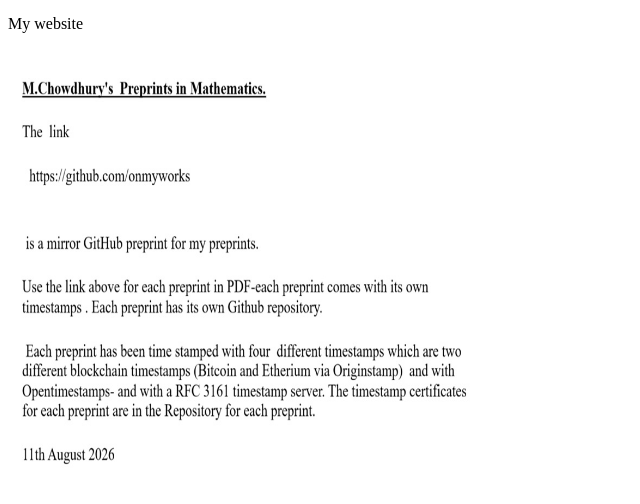
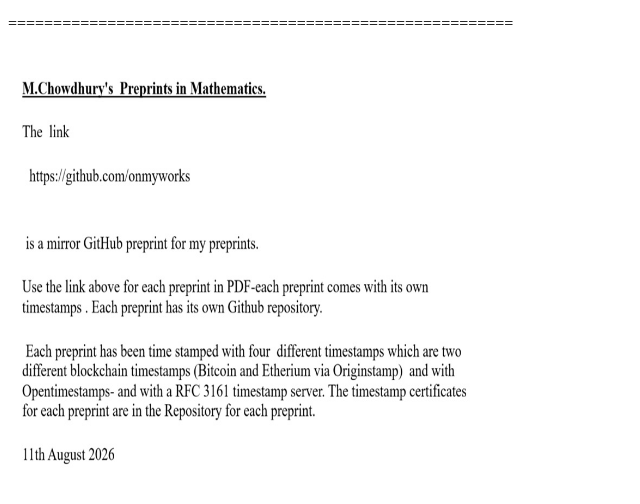
Before and after one commit to onmyworks/2026, a plain HTML site: page index.html in a window 1280 px wide. Shown: the whole page, without its empty margins (0-640 px from the left). Drawn offline with Linux system fonts and the light colour scheme.

Commit message:
Update index.html

```diff
--- a/index.html
+++ b/index.html
@@ -12,7 +12,7 @@
 	</style>
 </head>
 <body lang="en-US" link="#000080" vlink="#800000" dir="ltr"><p style="line-height: 100%; margin-bottom: 0in">
-My website</p>
+========================================================</p>
 <p style="line-height: 100%; margin-bottom: 0in"><img src="websitever1_html_a73c973f.jpg" name="Image1" align="left" width="512" height="433" border="0"/>
 <br/>
 
```
